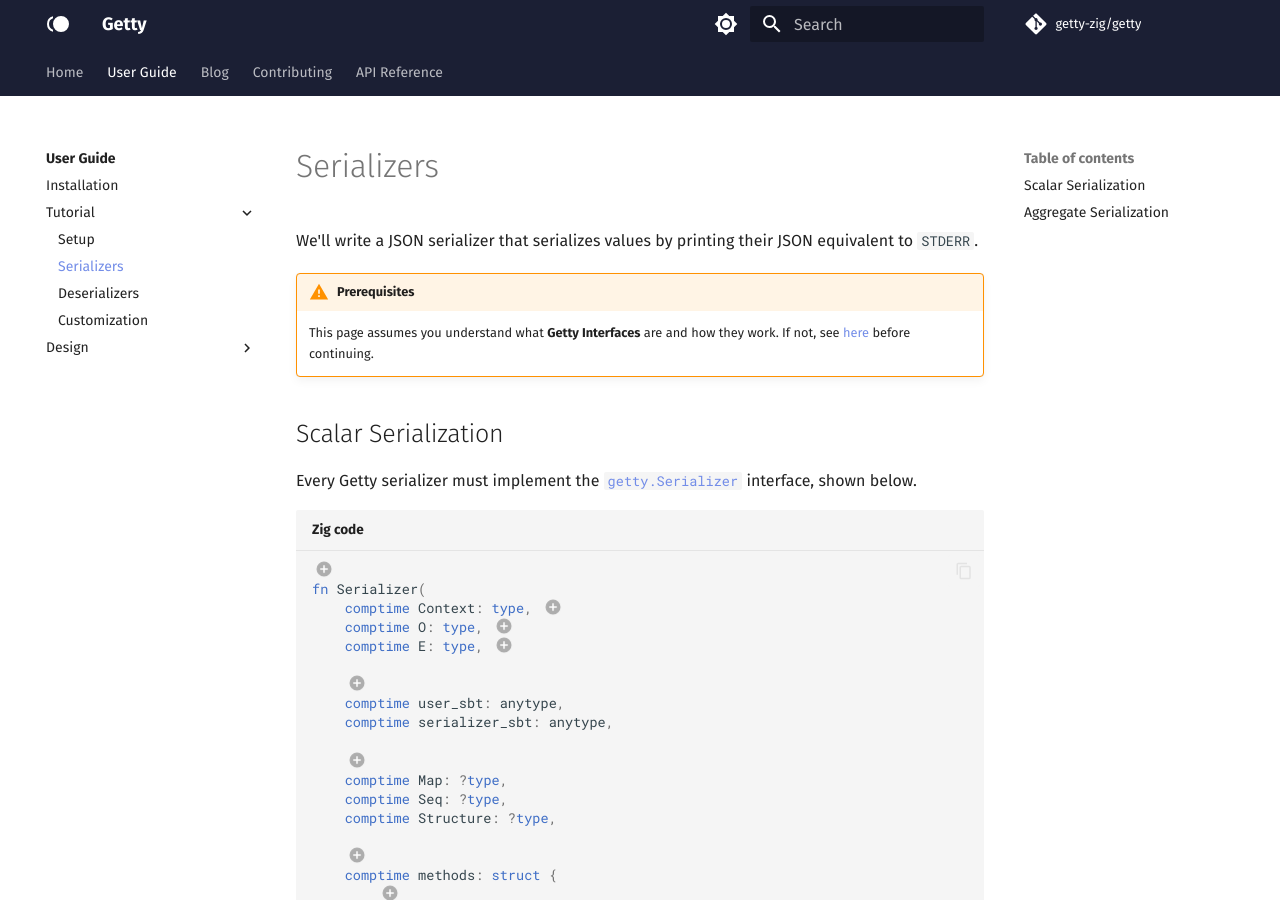
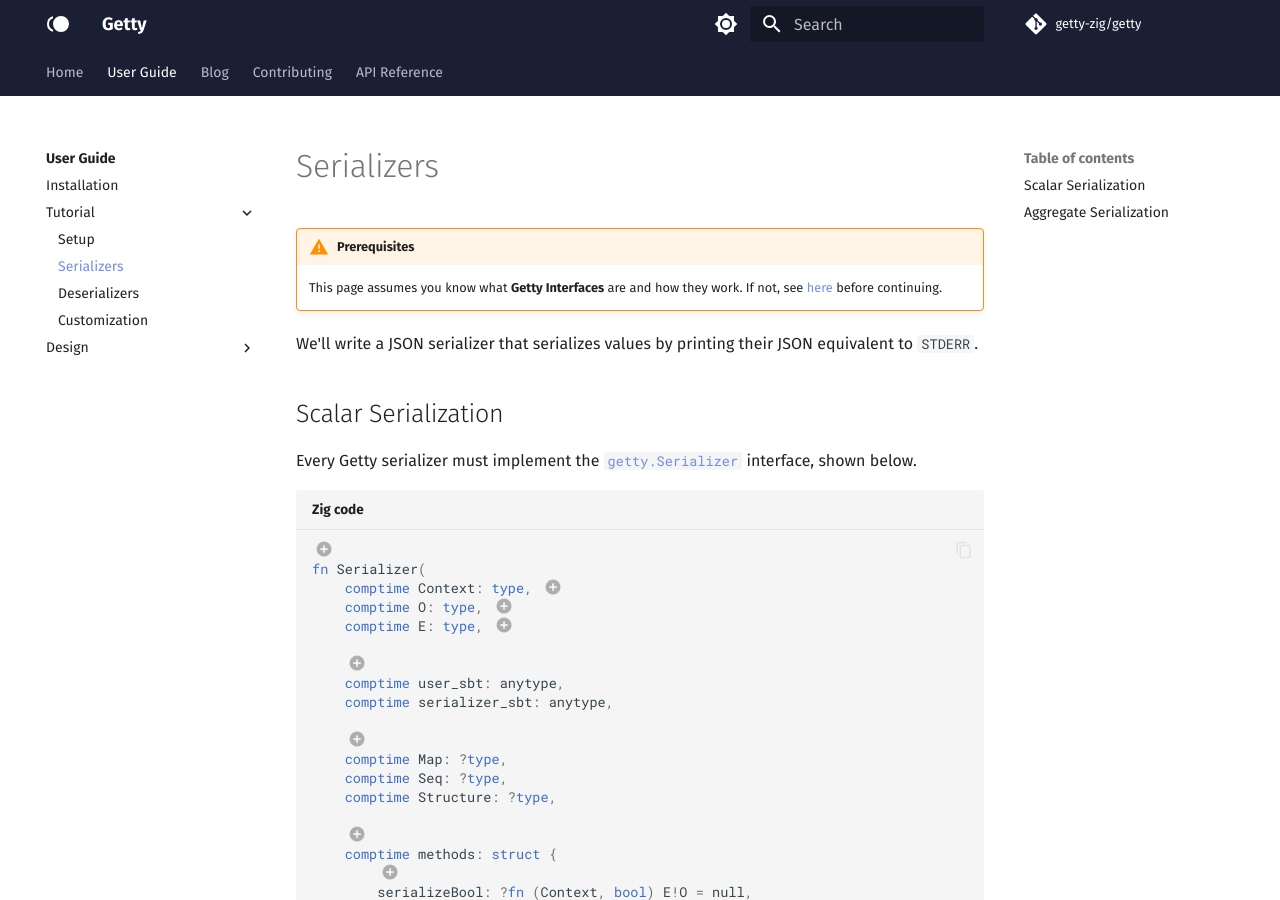
Before and after one commit to getty-zig/getty.so, an MkDocs documentation site: the page built from docs/user-guide/tutorial/serializers.md, in a window 1280 px wide and 900 px high. Built offline with MkDocs 1.6.1 and Material for MkDocs 9.7.7, drawn with Linux system fonts in a browser that asks for light colours; comment, search, counter and statistics services are not loaded.

Commit message:
move prereq notice

```diff
--- a/docs/user-guide/tutorial/serializers.md
+++ b/docs/user-guide/tutorial/serializers.md
@@ -1,11 +1,11 @@
 # Serializers
-
-We'll write a JSON serializer that serializes values by printing their JSON equivalent to `STDERR`.
 
 !!! warning "Prerequisites"
 
-    This page assumes you understand what __Getty Interfaces__ are and how they
-    work. If not, see [here](/user-guide/design/interfaces/) before continuing.
+    This page assumes you know what __Getty Interfaces__ are and how they work.
+    If not, see [here](/user-guide/design/interfaces/) before continuing.
+
+We'll write a JSON serializer that serializes values by printing their JSON equivalent to `STDERR`.
 
 ## Scalar Serialization
 
```
Also changed, not shown: docs/user-guide/tutorial/deserializers.md (+4 -4 lines).
